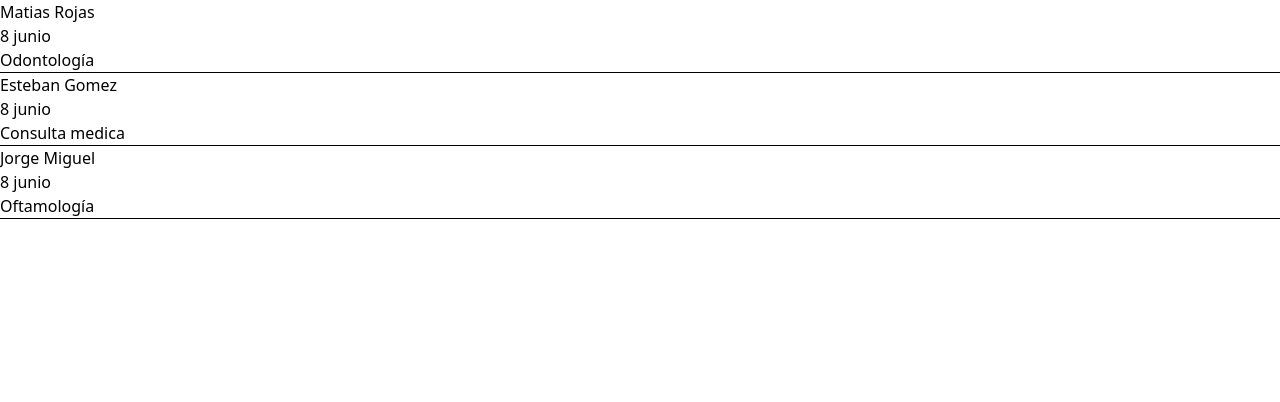
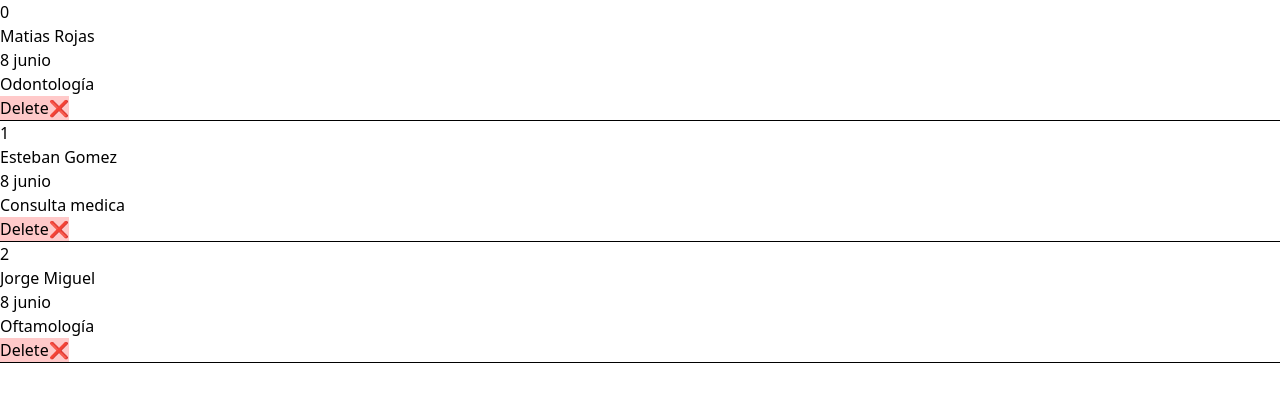
Before and after one commit to LucasDLabo/ReactJS-AAPRO2.0-2025, a React (Vite) app in the folder final_project/: page / in a window 1280 px wide. Shown: the top 402 px of the page. Built offline with nearby package versions, Linux system fonts and the light colour scheme.

Commit message:
feat/finalProject: delete from the list function

```diff
--- a/final_project/src/App.jsx
+++ b/final_project/src/App.jsx
@@ -5,16 +5,26 @@ import exampleData from './utils/data.js'
 
 function App() {
 
+  const [appoint, setAppoint] = useState(exampleData);
+
+  function deleteAppoint(id){
+    console.log(`id pasado ${id} - Turno borrado`)
+    setAppoint(appoint.filter((i) => i.id !== id));
+  }
+
   return (
     <>
       {
-        exampleData.map( (data)=> (
+        appoint.map( (data)=> (
 
           <Appointment
             key={data.id}
+            id={data.id}
             name={data.name}
             date={data.date}
             specialty={data.specialty}
+
+            onDelete={deleteAppoint}
           />
 
         ) )
--- a/final_project/src/components/appointment/Appointment.jsx
+++ b/final_project/src/components/appointment/Appointment.jsx
@@ -1,4 +1,4 @@
-function Appointment( {id, name, date, specialty} ){
+function Appointment( {id, name, date, specialty, onDelete} ){
     return (
         <>
             <ul>
@@ -7,6 +7,7 @@ function Appointment( {id, name, date, specialty} ){
                 <li>{date}</li>
                 <li>{specialty}</li>
             </ul>
+            <button className="cursor-pointer bg-red-200" onClick={() => onDelete(id)}>Delete❌</button>
             <hr />
         </>
     )
--- a/final_project/src/utils/data.js
+++ b/final_project/src/utils/data.js
@@ -6,13 +6,13 @@ export default[
         specialty: 'Odontología',
     },
     {
-        id: 2,
+        id: 1,
         name: 'Esteban Gomez',
         date: '8 junio',
         specialty: 'Consulta medica',
     },
     {
-        id: 3,
+        id: 2,
         name: 'Jorge Miguel',
         date: '8 junio',
         specialty: 'Oftamología',
```
